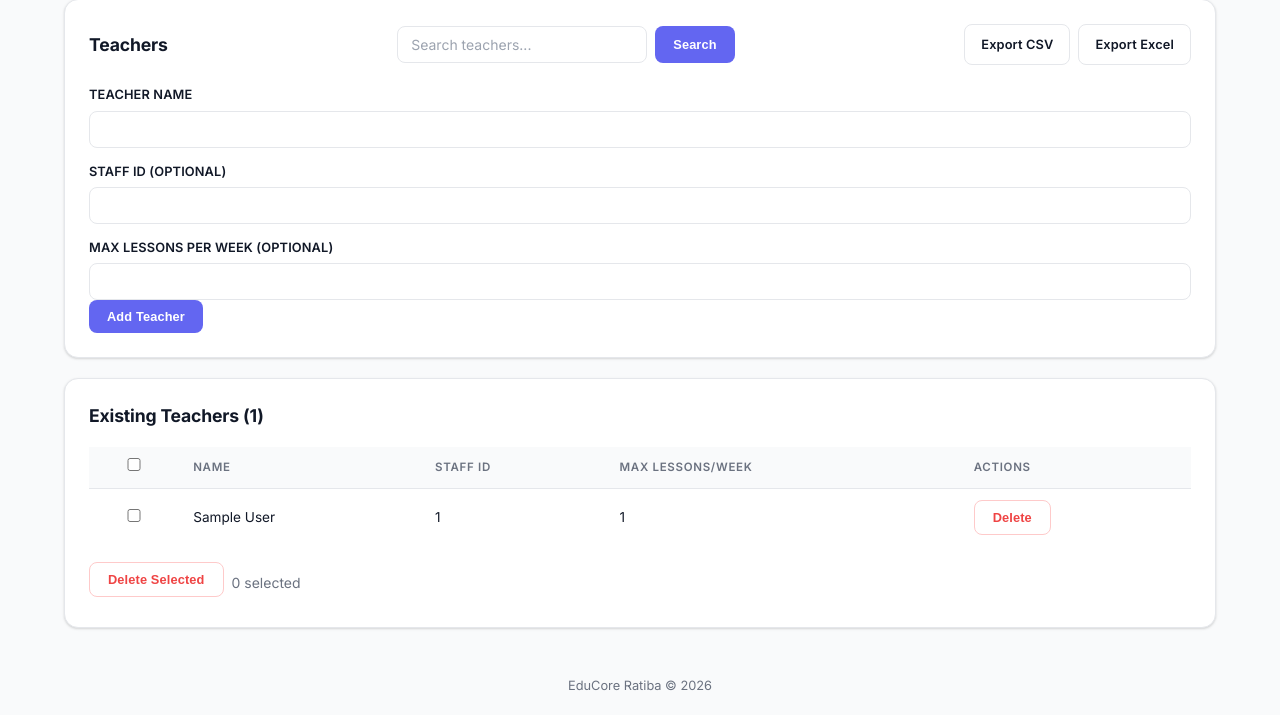
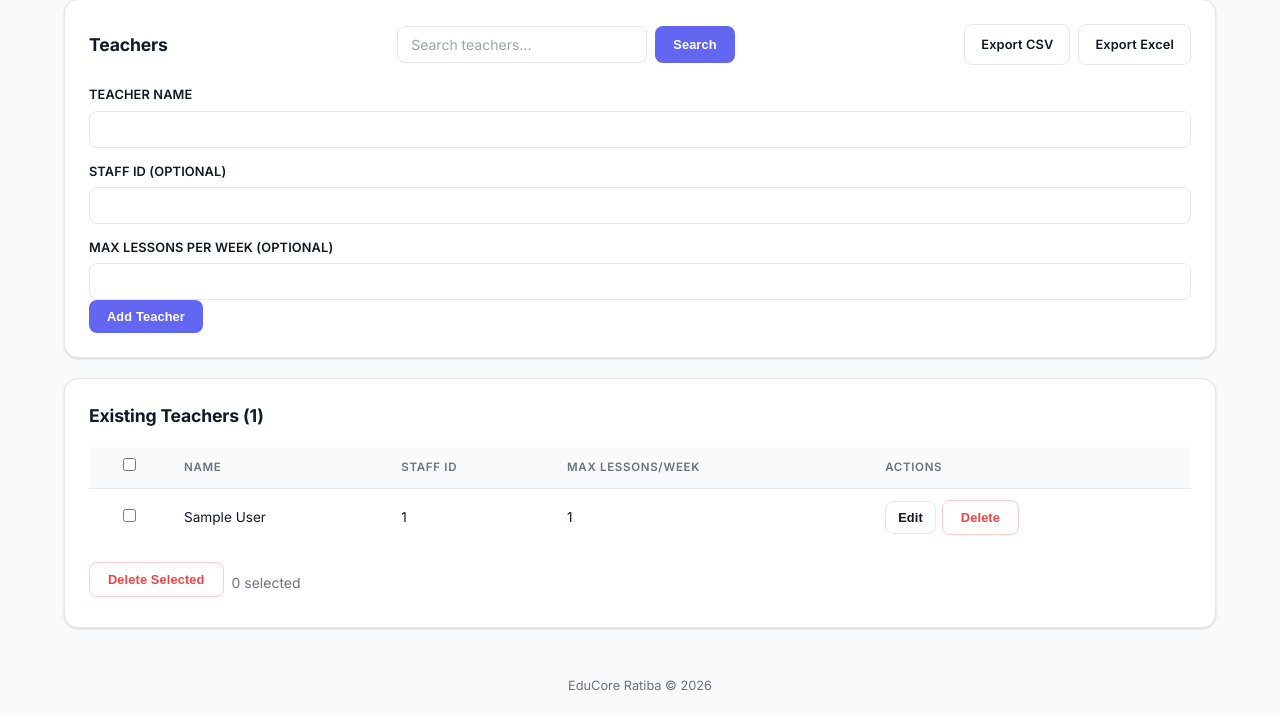
Before and after one commit to Muregis/Educore-Ratiba, a PHP site: page /fet-timetable/admin/teachers.php in a window 1280 px wide. Shown: the part 107-822 px from the top of the page. Run offline with PHP 8.4, Linux system fonts and the light colour scheme; the visitor is signed in with stand-in values (Sample User, id 1); tables that the repository leaves empty hold one stand-in row (values such as "Sample post"); some libraries are stand-ins or nearby versions.

Commit message:
Update teachers.php

```diff
--- a/admin/teachers.php
+++ b/admin/teachers.php
@@ -70,6 +70,35 @@ if ($_SERVER['REQUEST_METHOD'] === 'POST' && ($_POST['action'] ?? '') === 'delet
         logAudit('delete', 'teacher', $teacherId);
     } catch (Throwable $e) {
         $error = 'Could not delete teacher. They may be assigned to subjects.';
+    }
+}
+
+// Handle teacher update
+if ($_SERVER['REQUEST_METHOD'] === 'POST' && ($_POST['action'] ?? '') === 'update') {
+    $teacherId = (int) ($_POST['teacher_id'] ?? 0);
+    $name = trim($_POST['name'] ?? '');
+    $staffId = trim($_POST['staff_id'] ?? '');
+    $maxLessons = $_POST['max_lessons_per_week'] ?? '';
+
+    if ($name === '') {
+        $error = 'Teacher name is required.';
+    } else {
+        try {
+            $stmt = db()->prepare(
+                'UPDATE teachers SET staff_id = ?, name = ?, max_lessons_per_week = ? WHERE id = ? AND school_id = ?'
+            );
+            $stmt->execute([
+                $staffId !== '' ? $staffId : null,
+                $name,
+                $maxLessons !== '' ? (int) $maxLessons : null,
+                $teacherId,
+                $schoolId,
+            ]);
+            $success = 'Teacher updated successfully.';
+            logAudit('update', 'teacher', $teacherId, ['name' => $name, 'staff_id' => $staffId]);
+        } catch (Throwable $e) {
+            $error = 'Could not update teacher.';
+        }
     }
 }
 
@@ -150,6 +179,7 @@ require __DIR__ . '/_header.php';
                         <td><?php echo htmlspecialchars((string) ($teacher['staff_id'] ?? '—')); ?></td>
                         <td><?php echo isset($teacher['max_lessons_per_week']) ? (int) $teacher['max_lessons_per_week'] : '—'; ?></td>
                         <td class="row-actions">
+                            <button type="button" onclick="showEditForm(<?php echo (int) $teacher['id']; ?>, '<?php echo htmlspecialchars($teacher['name'], ENT_QUOTES); ?>', '<?php echo htmlspecialchars($teacher['staff_id'] ?? '', ENT_QUOTES); ?>', <?php echo isset($teacher['max_lessons_per_week']) ? (int) $teacher['max_lessons_per_week'] : 'null'; ?>)" class="btn-secondary" style="padding: 8px 12px;">Edit</button>
                             <form method="post" onsubmit="return confirmDelete('Delete this teacher? They may be assigned to subjects.');">
                                 <input type="hidden" name="action" value="delete">
                                 <input type="hidden" name="teacher_id" value="<?php echo (int) $teacher['id']; ?>">
@@ -207,4 +237,50 @@ require __DIR__ . '/_header.php';
     <?php endif; ?>
 </div>
 
+<!-- Edit Teacher Modal -->
+<div id="edit-modal" style="display: none; position: fixed; top: 0; left: 0; width: 100%; height: 100%; background: rgba(0,0,0,0.5); z-index: 1000; align-items: center; justify-content: center;">
+    <div class="card" style="max-width: 500px; width: 90%; max-height: 90vh; overflow-y: auto;">
+        <h2>Edit Teacher</h2>
+        <form method="post">
+            <input type="hidden" name="action" value="update">
+            <input type="hidden" name="teacher_id" id="edit-teacher-id">
+
+            <label for="edit-name">Teacher Name</label>
+            <input type="text" id="edit-name" name="name" required>
+
+            <label for="edit-staff_id">Staff ID (optional)</label>
+            <input type="text" id="edit-staff_id" name="staff_id">
+
+            <label for="edit-max_lessons_per_week">Max Lessons Per Week (optional)</label>
+            <input type="number" id="edit-max_lessons_per_week" name="max_lessons_per_week" min="1">
+
+            <div style="display: flex; gap: 8px; margin-top: 16px;">
+                <button type="submit">Update Teacher</button>
+                <button type="button" onclick="hideEditForm()" class="btn-secondary">Cancel</button>
+            </div>
+        </form>
+    </div>
+</div>
+
+<script>
+function showEditForm(teacherId, name, staffId, maxLessons) {
+    document.getElementById('edit-teacher-id').value = teacherId;
+    document.getElementById('edit-name').value = name;
+    document.getElementById('edit-staff_id').value = staffId || '';
+    document.getElementById('edit-max_lessons_per_week').value = maxLessons || '';
+    document.getElementById('edit-modal').style.display = 'flex';
+}
+
+function hideEditForm() {
+    document.getElementById('edit-modal').style.display = 'none';
+}
+
+// Close modal when clicking outside
+document.getElementById('edit-modal').addEventListener('click', function(e) {
+    if (e.target === this) {
+        hideEditForm();
+    }
+});
+</script>
+
 <?php require __DIR__ . '/_footer.php'; ?>
```
